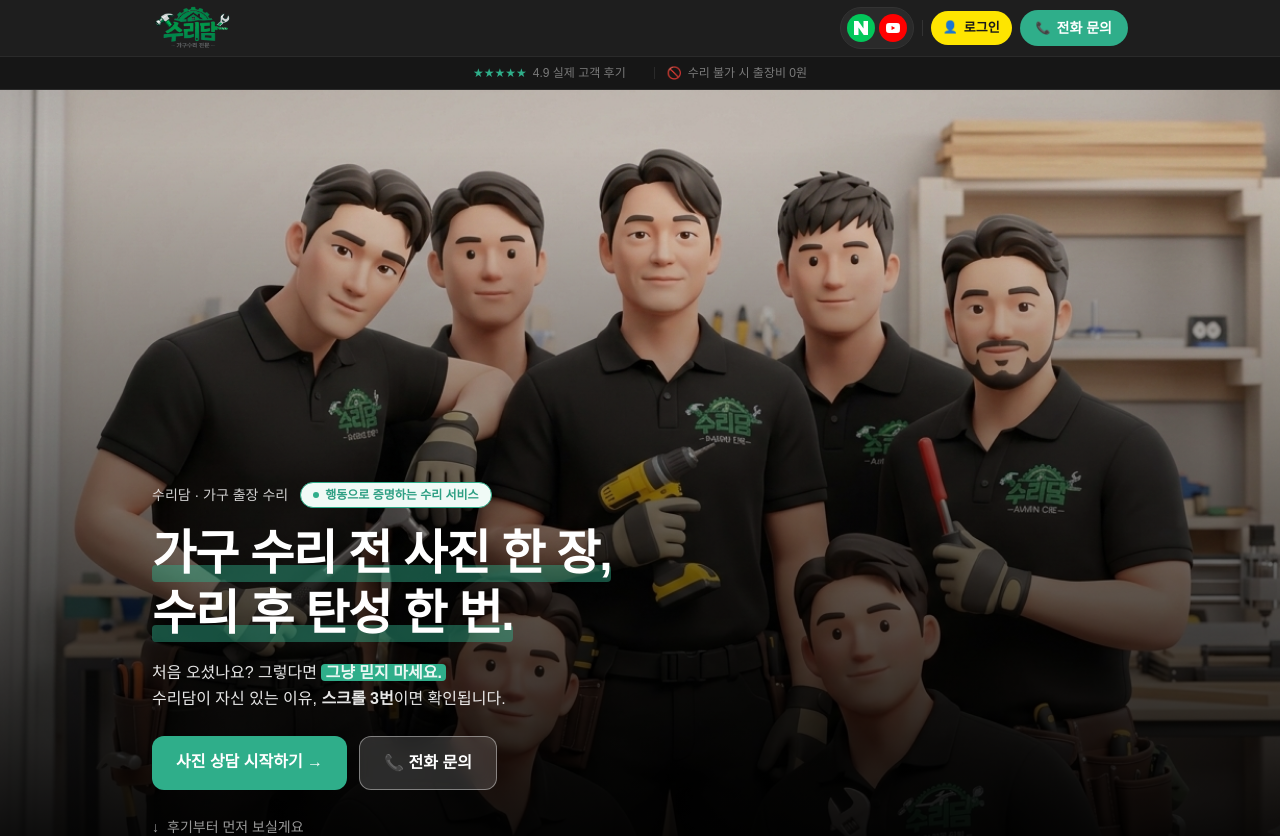
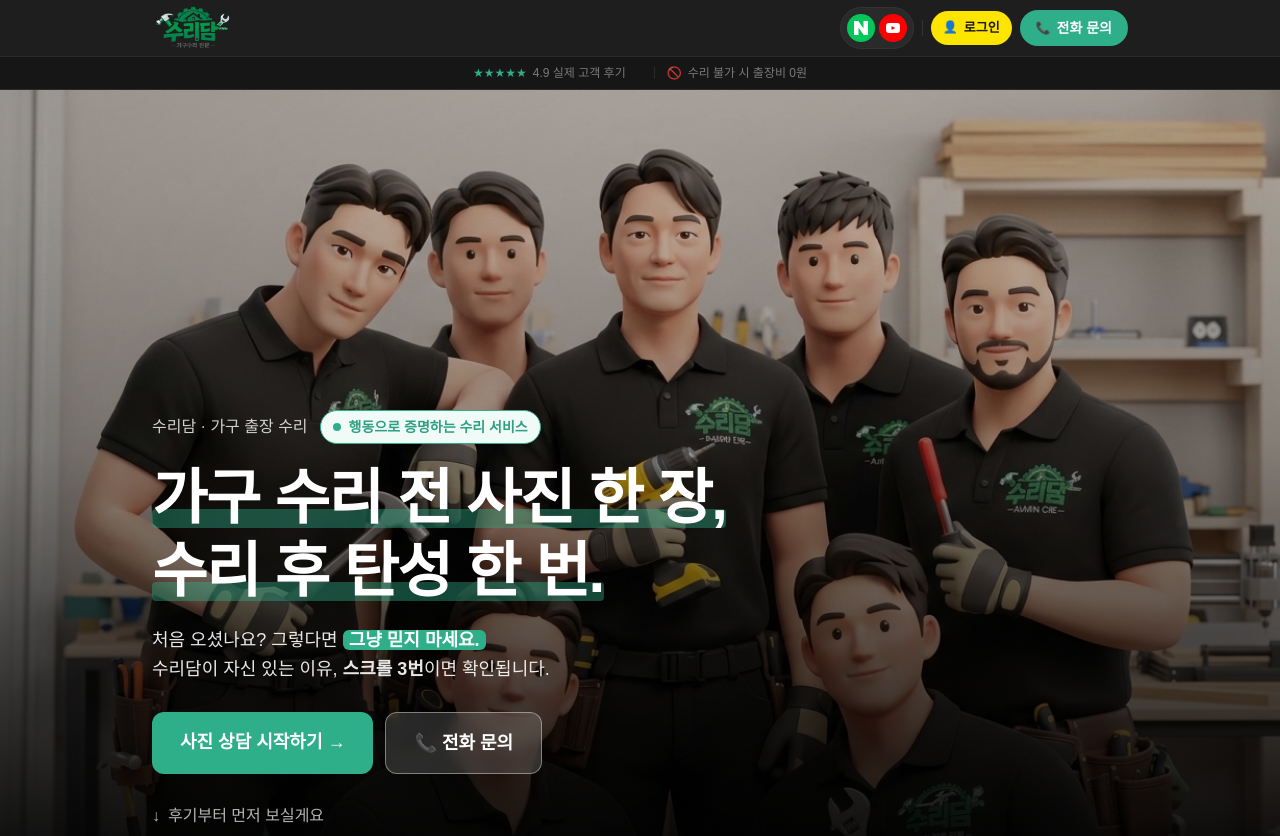
Before and after one commit to berrypizza/suridam-web, a Next.js app: page / in a window 1280 px wide. Shown: the top 836 px of the page. Built offline with nearby package versions, Linux system fonts and the light colour scheme; no server answers.

Commit message:
eeeaaazzz

```diff
--- a/app/components/HookIntro.tsx
+++ b/app/components/HookIntro.tsx
@@ -1,50 +1,39 @@
 export default function HookIntro() {
   return (
     <section className="relative h-screen overflow-hidden">
-      {/* 배경 비디오 */}
-      {/* <video
-        autoPlay
-        loop
-        muted
-        playsInline
-        preload="auto"
-        poster="/images/staff.gif"
-        controls={false}
-        disablePictureInPicture
-        controlsList="nodownload noplaybackrate noremoteplayback"
-        className="absolute inset-0 z-0 h-full w-full object-cover">
-        <source src="/images/staff2.mp4" type="video/mp4" />
-      </video> */}
+      {/* 배경 이미지 */}
       <img
         src="/images/staff-main3.png"
         alt="Staff"
         className="absolute inset-0 z-0 h-full w-full object-cover"
       />
 
-      {/* 하단 그라디언트 오버레이 — 텍스트 가독성 */}
+      {/* 오버레이 */}
       <div
         className="absolute inset-0 z-10"
         style={{
           background:
-            "linear-gradient(to bottom, rgba(0,0,0,0) 7%, rgba(0, 0, 0, 0.99) 100%)",
+            "linear-gradient(to bottom, rgba(0,0,0,0.12) 0%, rgba(0,0,0,0.35) 45%, rgba(0,0,0,0.96) 100%)",
         }}
       />
 
-      {/* 내용 — 하단 고정 */}
-      <div className="absolute bottom-0 left-0 right-0 z-20 px-6 pb-12 mx-auto max-w-5xl">
-        {/* 브랜드 + 신뢰 배지 */}
-        <div className="flex flex-wrap items-center gap-3 mb-4">
-          <p className="text-sm text-white/80">수리담 · 가구 출장 수리</p>
+      {/* 내용 */}
+      <div className="absolute bottom-0 left-0 right-0 z-20 mx-auto max-w-5xl px-6 pb-12 md:pb-14">
+        {/* 브랜드 + 배지 */}
+        <div className="mb-5 flex flex-wrap items-center gap-3">
+          <p className="text-sm md:text-base font-medium text-white/80">
+            수리담 · 가구 출장 수리
+          </p>
+
           <span
-            className="inline-flex items-center gap-1.5 rounded-full px-3 py-1 text-xs font-medium"
+            className="inline-flex items-center gap-2 rounded-full px-3 py-1.5 text-sm font-semibold"
             style={{
               border: "1px solid #2fae8a",
               backgroundColor: "#f0faf6",
               color: "#2e9f83",
-              fontWeight: "700",
             }}>
             <span
-              className="h-1.5 w-1.5 rounded-full inline-block flex-shrink-0"
+              className="h-2 w-2 rounded-full inline-block flex-shrink-0"
               style={{ backgroundColor: "#2fae8a" }}
             />
             행동으로 증명하는 수리 서비스
@@ -52,31 +41,31 @@ export default function HookIntro() {
         </div>
 
         {/* 메인 헤드라인 */}
-        <h1 className="text-3xl md:text-4xl lg:text-5xl font-bold leading-tight tracking-tight text-white">
+        <h1 className="text-4xl md:text-5xl lg:text-6xl font-bold leading-[1.15] tracking-tight text-white">
           <span className="relative inline-block">
             <span className="relative z-10">가구 수리 전 사진 한 장,</span>
             <span
               className="absolute left-0 w-full rounded"
               style={{
-                bottom: "0.05em",
-                height: "0.35em",
+                bottom: "0.08em",
+                height: "0.32em",
                 backgroundColor: "#2fae8a",
-                opacity: 0.45,
+                opacity: 0.4,
                 zIndex: 0,
               }}
               aria-hidden="true"
             />
           </span>
           <br />
-          <span className="relative inline-block">
+          <span className="relative inline-block mt-1">
             <span className="relative z-10">수리 후 탄성 한 번.</span>
             <span
               className="absolute left-0 w-full rounded"
               style={{
-                bottom: "0.05em",
-                height: "0.35em",
+                bottom: "0.08em",
+                height: "0.32em",
                 backgroundColor: "#2fae8a",
-                opacity: 0.45,
+                opacity: 0.4,
                 zIndex: 0,
               }}
               aria-hidden="true"
@@ -84,34 +73,36 @@ export default function HookIntro() {
           </span>
         </h1>
 
-        {/* 넛지 서브 카피 */}
-        <div className="mt-4 max-w-xl">
-          <p className="text-base leading-relaxed text-white/90">
+        {/* 서브 카피 */}
+        <div className="mt-5 max-w-2xl">
+          <p className="text-base md:text-lg leading-relaxed text-white/90">
             처음 오셨나요? 그렇다면{" "}
             <strong
               style={{
                 backgroundColor: "#2fae8a",
-                padding: "0 4px",
-                borderRadius: 4,
+                padding: "0 6px",
+                borderRadius: 6,
+                color: "white",
               }}>
               그냥 믿지 마세요.
             </strong>
-            <br />
+            <br className="hidden sm:block" />
             수리담이 자신 있는 이유, <strong>스크롤 3번</strong>이면 확인됩니다.
           </p>
         </div>
 
         {/* CTA */}
-        <div className="mt-6 flex flex-col gap-3 sm:flex-row">
+        <div className="mt-7 flex flex-col gap-3 sm:flex-row">
           <a
             href="/request"
-            className="rounded-xl px-6 py-3.5 text-center font-semibold text-white transition-opacity hover:opacity-90"
+            className="rounded-xl px-7 py-4 text-center text-base md:text-lg font-bold text-white transition-opacity hover:opacity-90"
             style={{ backgroundColor: "#2fae8a" }}>
             사진 상담 시작하기 →
           </a>
+
           <a
             href="tel:01091273024"
-            className="rounded-xl px-6 py-3.5 text-center font-semibold transition-opacity hover:opacity-80"
+            className="rounded-xl px-7 py-4 text-center text-base md:text-lg font-semibold transition-opacity hover:opacity-80"
             style={{
               backgroundColor: "rgba(255,255,255,0.15)",
               border: "1px solid rgba(255,255,255,0.4)",
@@ -123,7 +114,7 @@ export default function HookIntro() {
         </div>
 
         {/* 스크롤 넛지 */}
-        <div className="mt-8 flex w-fit animate-bounce items-center gap-2 text-sm text-white/60">
+        <div className="mt-9 flex w-fit animate-bounce items-center gap-2 text-sm md:text-base font-medium text-white/70">
           <span>↓</span>
           <span>후기부터 먼저 보실게요</span>
         </div>
```
